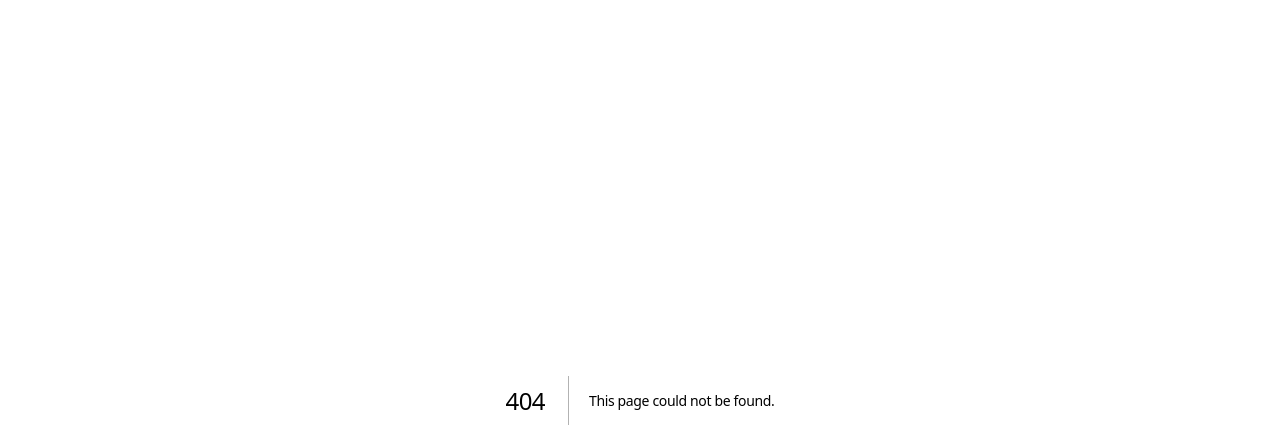
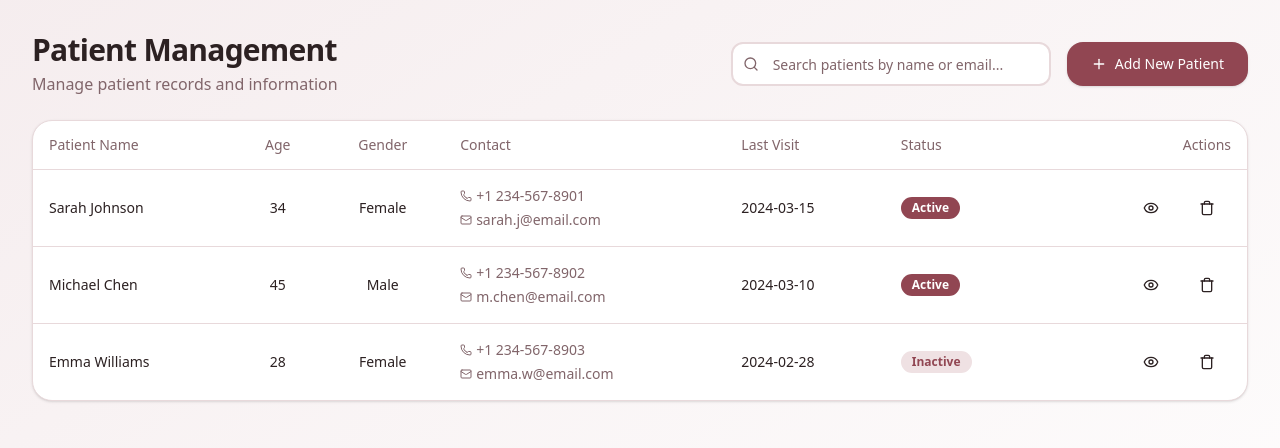
Before and after one commit to zeineb-ben-ayed/medFlow, a Next.js app in the folder frontend/: page /patientList in a window 1280 px wide. Before the commit this address had no page. Shown: the top 448 px of the page. Built offline with nearby package versions, Linux system fonts and the light colour scheme.

Commit message:
search component

```diff
--- /dev/null
+++ b/frontend/app/(user)/(receptionniste)/patientList/page.tsx
@@ -0,0 +1,161 @@
+"use client";
+import { useState } from "react";
+import { Button } from "@/components/ui/button";
+import { Input } from "@/components/ui/input";
+import { Card } from "@/components/ui/card";
+import {
+  Table,
+  TableBody,
+  TableCell,
+  TableHead,
+  TableHeader,
+  TableRow,
+} from "@/components/ui/table";
+import { Badge } from "@/components/ui/badge";
+import { Plus, Eye, Edit, Phone, Mail, Trash } from "lucide-react";
+import { Column, ReusableTable } from "@/components/table/reusableTable";
+import { useRouter } from "next/navigation";
+import { Search } from "@/components/Input/Search";
+
+const PatientList = () => {
+  const [searchQuery, setSearchQuery] = useState("");
+  // Mock data
+  const patients = [
+    {
+      id: "1",
+      name: "Sarah Johnson",
+      age: 34,
+      gender: "Female",
+      phone: "+1 234-567-8901",
+      email: "sarah.j@email.com",
+      lastVisit: "2024-03-15",
+      status: "Active",
+    },
+    {
+      id: "2",
+      name: "Michael Chen",
+      age: 45,
+      gender: "Male",
+      phone: "+1 234-567-8902",
+      email: "m.chen@email.com",
+      lastVisit: "2024-03-10",
+      status: "Active",
+    },
+    {
+      id: "3",
+      name: "Emma Williams",
+      age: 28,
+      gender: "Female",
+      phone: "+1 234-567-8903",
+      email: "emma.w@email.com",
+      lastVisit: "2024-02-28",
+      status: "Inactive",
+    },
+  ];
+
+  const filteredPatients = patients.filter(
+    (patient) =>
+      patient.name.toLowerCase().includes(searchQuery.toLowerCase()) ||
+      patient.email.toLowerCase().includes(searchQuery.toLowerCase())
+  );
+
+  const router = useRouter();
+
+  const columns: Column<(typeof patients)[0]>[] = [
+    { key: "name", label: "Patient Name" },
+    { key: "age", label: "Age", align: "center" },
+    { key: "gender", label: "Gender", align: "center" },
+    {
+      key: "contact",
+      label: "Contact",
+      render: (_, row) => (
+        <div className="flex flex-col gap-1 text-sm">
+          <div className="flex items-center gap-1 text-muted-foreground">
+            <Phone className="h-3 w-3" />
+            {row.phone}
+          </div>
+          <div className="flex items-center gap-1 text-muted-foreground">
+            <Mail className="h-3 w-3" />
+            {row.email}
+          </div>
+        </div>
+      ),
+    },
+    { key: "lastVisit", label: "Last Visit" },
+    {
+      key: "status",
+      label: "Status",
+      render: (value) => (
+        <Badge variant={value === "Active" ? "default" : "secondary"}>
+          {value}
+        </Badge>
+      ),
+    },
+    {
+      key: "actions",
+      label: "Actions",
+      align: "end",
+      render: (_, row) => (
+        <div className="flex justify-end gap-2">
+          <Button
+            className="cursor-pointer"
+            variant="ghost"
+            size="sm"
+            onClick={() => router.push(`/patients/${row.id}`)}
+          >
+            <Eye className="h-4 w-4" />
+          </Button>
+          <Button
+            variant="ghost"
+            className="cursor-pointer"
+            size="sm"
+            onClick={() => router.push(`/patients/${row.id}/edit`)}
+          >
+            <Trash className="h-4 w-4" />
+          </Button>
+        </div>
+      ),
+    },
+  ];
+  return (
+    <div className="min-h-screen bg-gradient-to-br from-secondary/30 to-white p-6 sm:p-6 lg:p-8">
+      <div className="max-w-7xl mx-auto space-y-6">
+        <div className="flex flex-col md:flex-row md:items-center md:justify-between gap-4">
+          {/* Left title and  description */}
+          <div className="flex flex-col">
+            <h1 className="text-2xl sm:text-3xl font-bold text-foreground">
+              Patient Management
+            </h1>
+            <p className="text-muted-foreground text-sm sm:text-base mt-1">
+              Manage patient records and information
+            </p>
+          </div>
+
+          {/* Right search and  button */}
+          <div className="flex flex-col md:flex-row md:items-center md:justify-end gap-4 w-full md:w-auto">
+            {/* Search bar */}
+            <div className="w-full md:w-64 lg:w-80">
+              <Search
+                value={searchQuery}
+                onChange={setSearchQuery}
+                placeholder="Search patients by name or email..."
+                className="w-full"
+              />
+            </div>
+
+            {/* Add button */}
+            <Button className="w-full md:w-auto gap-2">
+              <Plus className="h-4 w-4" />
+              Add New Patient
+            </Button>
+          </div>
+        </div>
+
+        {/* Patient Table */}
+        <ReusableTable columns={columns} data={patients} />
+      </div>
+    </div>
+  );
+};
+
+export default PatientList;
--- /dev/null
+++ b/frontend/components/Input/Search.tsx
@@ -0,0 +1,35 @@
+"use client";
+
+import * as React from "react";
+import { Input } from "@/components/ui/input";
+import { Search as SearchIcon } from "lucide-react";
+import clsx from "clsx";
+
+export interface SearchProps {
+  value: string;
+  onChange: (value: string) => void;
+  placeholder?: string;
+  className?: string;
+}
+
+export function Search({
+  value,
+  onChange,
+  placeholder = "Search...",
+  className,
+  ...props
+}: SearchProps) {
+  return (
+    <div className={clsx("relative w-full max-w-sm", className)}>
+      <SearchIcon className="absolute left-3 top-1/2 -translate-y-1/2 h-4 w-4 text-muted-foreground" />
+      <Input
+        {...props}
+        type="search"
+        value={value}
+        onChange={(e) => onChange(e.target.value)}
+        placeholder={placeholder}
+        className={clsx("pl-10", className)}
+      />
+    </div>
+  );
+}
```
Also changed, not shown: frontend/app/(auth)/login/page.tsx (renamed from frontend/app/login/page.tsx), frontend/app/(auth)/register/page.tsx (renamed from frontend/app/register/page.tsx).
